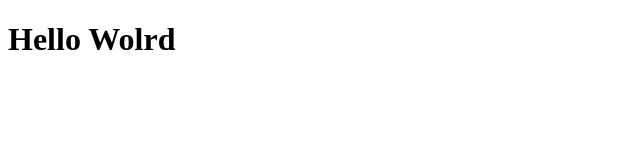
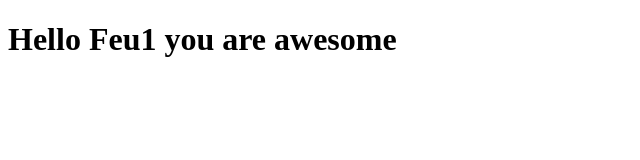
Before and after one commit to trondtjemsland/NewNetlifyTest, a plain HTML site: page index.html in a window 1280 px wide. Shown: the whole page, without its empty margins (0-640 px from the left). Drawn offline with Linux system fonts and the light colour scheme.

Commit message:
updated index

```diff
--- a/index.html
+++ b/index.html
@@ -6,6 +6,6 @@
     <title>Document</title>
   </head>
   <body>
-    <h1>Hello Wolrd</h1>
+    <h1>Hello Feu1 you are awesome</h1>
   </body>
 </html>
```
